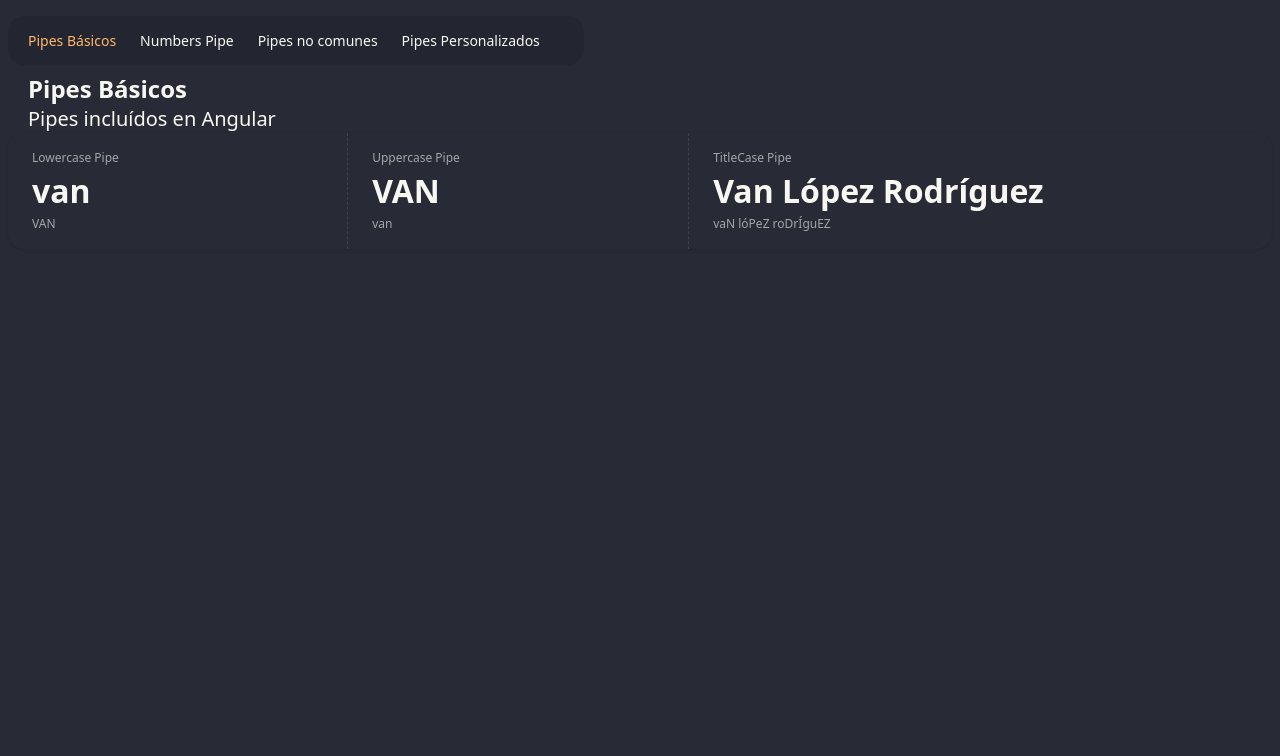
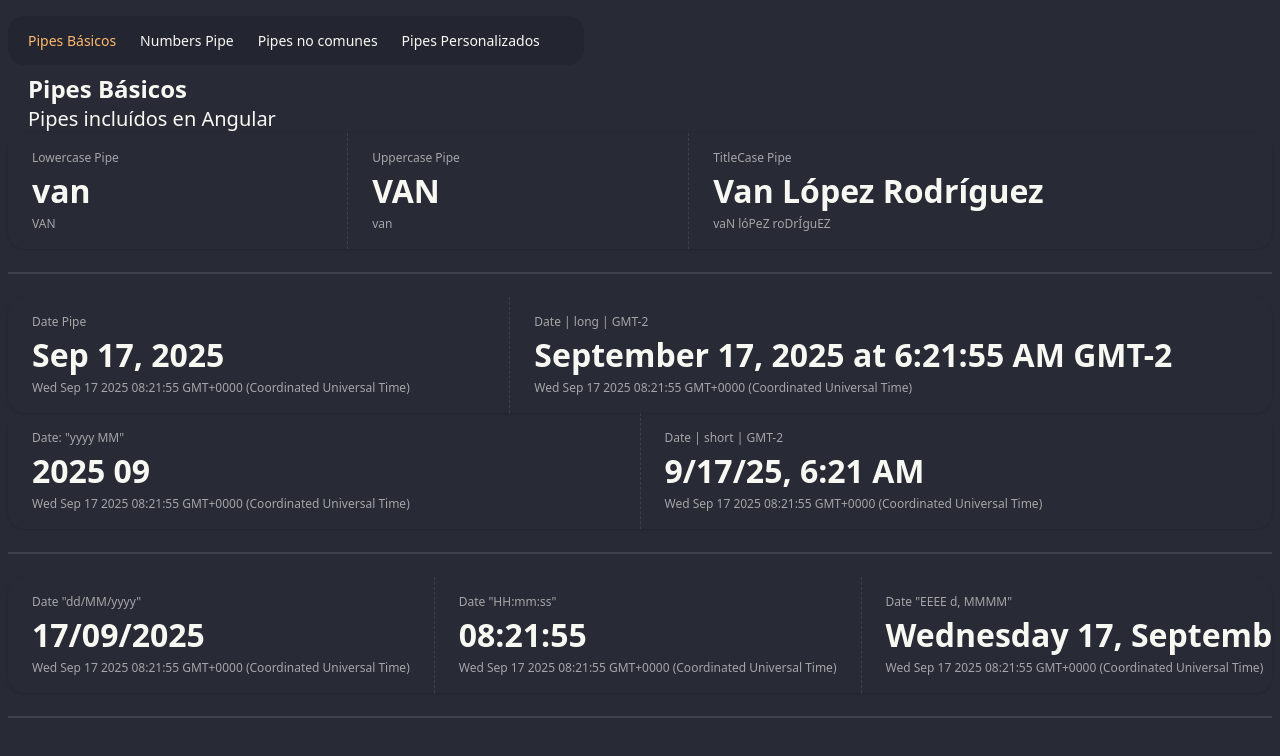
Before and after one commit to Ivanlopez-dev/pipes-app, an Angular app: page /basic in a window 1280 px wide. Shown: the top 756 px of the page. Built offline with nearby package versions, Linux system fonts and the light colour scheme.

Commit message:
add: ⚡ date pipe usecases

```diff
--- a/src/app/pages/basic-page/basic-page.component.html
+++ b/src/app/pages/basic-page/basic-page.component.html
@@ -22,3 +22,57 @@
     <div class="stat-desc">{{ fullName() }}</div>
   </div>
 </div>
+
+<div class="divider"></div>
+
+<div class="stats stats-vertical lg:stats-horizontal shadow w-full">
+  <div class="stat">
+    <div class="stat-title">Date Pipe</div>
+    <div class="stat-value">{{ customDate() | date }}</div>
+    <div class="stat-desc">{{ customDate() }}</div>
+  </div>
+
+  <div class="stat">
+    <div class="stat-title">Date | long | GMT-2</div>
+    <div class="stat-value">{{ customDate() | date : 'long' : 'GMT-2' }}</div>
+    <div class="stat-desc">{{ customDate() }}</div>
+  </div>
+</div>
+
+<div class="stats stats-vertical lg:stats-horizontal shadow w-full">
+  <div class="stat">
+    <div class="stat-title">Date: "yyyy MM"</div>
+    <div class="stat-value">{{ customDate() | date : 'yyyy MM' }}</div>
+    <div class="stat-desc">{{ customDate() }}</div>
+  </div>
+
+  <div class="stat">
+    <div class="stat-title">Date | short | GMT-2</div>
+    <div class="stat-value">{{ customDate() | date : 'short' : 'GMT-2' }}</div>
+    <div class="stat-desc">{{ customDate() }}</div>
+  </div>
+</div>
+
+<div class="divider"></div>
+
+<div class="stats stats-vertical lg:stats-horizontal shadow w-full">
+  <div class="stat">
+    <div class="stat-title">Date "dd/MM/yyyy"</div>
+    <div class="stat-value">{{ customDate() | date : 'dd/MM/yyyy' }}</div>
+    <div class="stat-desc">{{ customDate() }}</div>
+  </div>
+
+  <div class="stat">
+    <div class="stat-title">Date "HH:mm:ss"</div>
+    <div class="stat-value">{{ customDate() | date : 'HH:mm:ss' }}</div>
+    <div class="stat-desc">{{ customDate() }}</div>
+  </div>
+
+  <div class="stat">
+    <div class="stat-title">Date "EEEE d, MMMM"</div>
+    <div class="stat-value">{{ customDate() | date : 'EEEE d, MMMM' }}</div>
+    <div class="stat-desc">{{ customDate() }}</div>
+  </div>
+</div>
+
+<div class="divider"></div>
--- a/src/app/pages/basic-page/basic-page.component.ts
+++ b/src/app/pages/basic-page/basic-page.component.ts
@@ -1,15 +1,29 @@
-import { ChangeDetectionStrategy, Component, signal } from '@angular/core';
-import { LowerCasePipe, TitleCasePipe, UpperCasePipe } from '@angular/common';
+import { ChangeDetectionStrategy, Component, effect, signal } from '@angular/core';
+import { DatePipe, LowerCasePipe, TitleCasePipe, UpperCasePipe } from '@angular/common';
 
 @Component({
   selector: 'app-basic-page',
-  imports: [LowerCasePipe, UpperCasePipe, TitleCasePipe],
+  imports: [LowerCasePipe, UpperCasePipe, TitleCasePipe, DatePipe],
   templateUrl: './basic-page.component.html',
   changeDetection: ChangeDetectionStrategy.OnPush,
 })
 export default class BasicPageComponent {
 
-  nameLower = signal('van')
-  nameUpper = signal('VAN')
-  fullName = signal('vaN lóPeZ roDrÍguEZ')
+  nameLower = signal('van');
+  nameUpper = signal('VAN');
+  fullName = signal('vaN lóPeZ roDrÍguEZ');
+
+  customDate = signal(new Date());
+
+  tickingDateEffect = effect((onCleanup) => {
+    const interval = setInterval(() => {
+      this.customDate.set(new Date());
+      console.log('tick');
+    }, 1000);
+
+    // Function onCleanup called when "ticking" component's destroyed
+    onCleanup(() => {
+      clearInterval(interval)
+    })
+  });
 }
--- a/src/app/pages/numbers-page/numbers-page.component.html
+++ b/src/app/pages/numbers-page/numbers-page.component.html
@@ -5,26 +5,26 @@
 
 <div class="stats stats-vertical lg:stats-horizontal shadow w-full">
   <div class="stat">
-    <div class="stat-title">Number: "1.2-2"</div>
+    <div class="stat-title">Number Pipe 2 decimals: "1.2-2"</div>
     <div class="stat-value">{{ totalSells() | number : '1.2-2' }}</div>
     <div class="stat-desc">{{ totalSells() }}</div>
   </div>
 
   <div class="stats stats-vertical lg:stats-horizontal shadow w-full">
     <div class="stat">
-      <div class="stat-title">Number: "1.4-4"</div>
+      <div class="stat-title">Number Pipe 4 decimals: "1.4-4"</div>
       <div class="stat-value">{{ totalSells() | number : '1.4-4' }}</div>
       <div class="stat-desc">{{ totalSells() }}</div>
     </div>
 
     <div class="stat">
-      <div class="stat-title">Currency</div>
+      <div class="stat-title">Currency Pipe</div>
       <div class="stat-value">{{ totalSells() | currency : 'EUR' }}</div>
       <div class="stat-desc">{{ totalSells() }}</div>
     </div>
 
     <div class="stat">
-      <div class="stat-title">Percent</div>
+      <div class="stat-title">Percent Pipe</div>
       <div class="stat-value">{{ percent() | percent : '1.2-2' }}</div>
       <div class="stat-desc">{{ percent() }}</div>
     </div>
```
